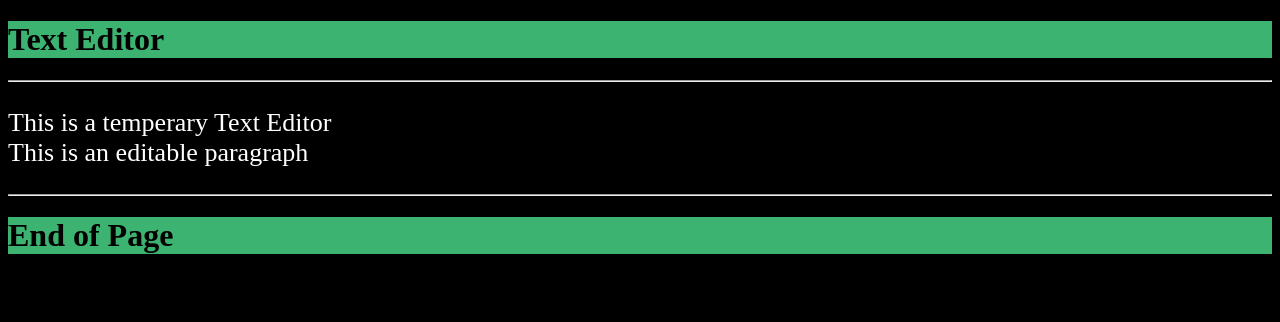
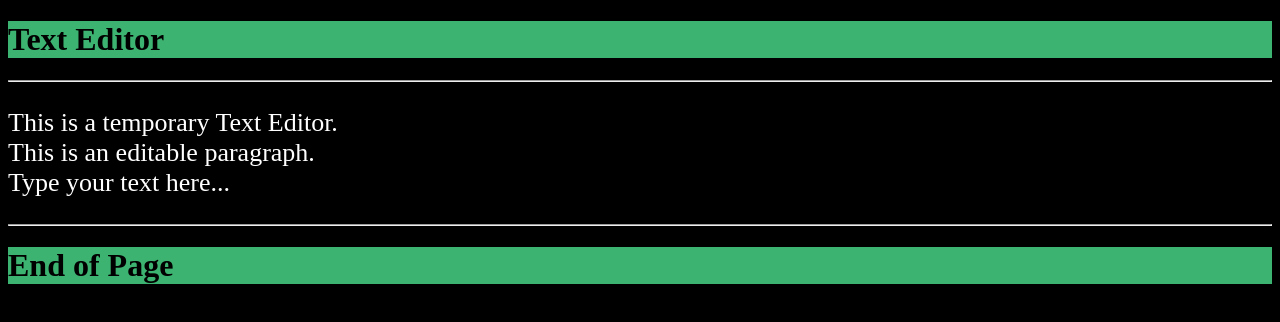
Before and after one commit to shenqidezhengge/shenqidezhengge.github.io, a plain HTML site: page index.html in a window 1280 px wide. Drawn offline with Linux system fonts and the light colour scheme.

Commit message:
Update index.html

```diff
--- a/index.html
+++ b/index.html
@@ -3,7 +3,7 @@
     <body style="background-color:Black;">
         <h1 style="background-color:MediumSeaGreen;">Text Editor</h1>
         <hr>
-        <p contenteditable="true"; style="font-size:26px; background-color:Black; color:White">This is a temperary Text Editor <br> This is an editable paragraph <br></p>
+        <p contenteditable="true"; style="font-size:26px; background-color:Black; color:White">This is a temporary Text Editor. <br>This is an editable paragraph. <br>Type your text here... <br></p>
         <hr>
         <h1 style="background-color:MediumSeaGreen;">End of Page</h1>
     </body>
```
